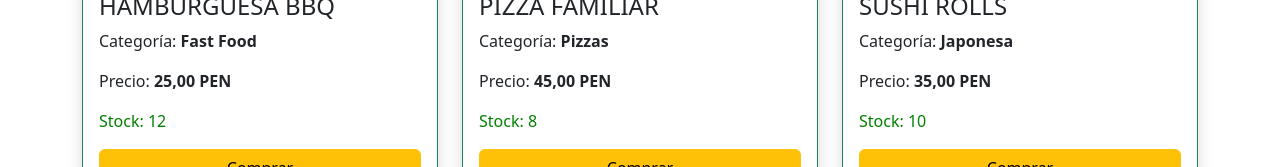
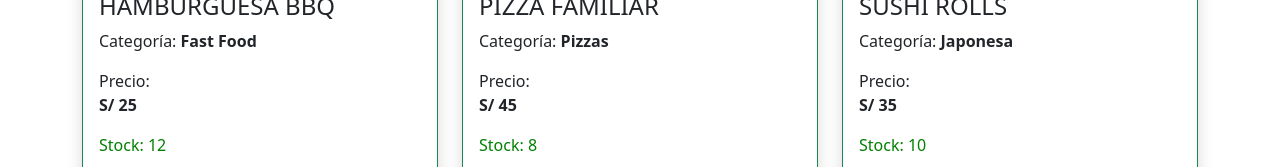
Before and after one commit to joslcan/practica02, an Angular app: page /productos in a window 1280 px wide. Shown: the part 561-728 px from the top of the page. Built offline with nearby package versions, Linux system fonts and the light colour scheme; data requests are answered from the project's data file.

Commit message:
Update productos.html

```diff
--- a/src/app/pages/productos/productos.html
+++ b/src/app/pages/productos/productos.html
@@ -27,7 +27,7 @@
           <p>
             Precio:
             <strong>
-              {{ producto.precio | currency: 'PEN' }}
+            <p>S/ {{ producto.precio }}</p>
             </strong>
           </p>
 
```
